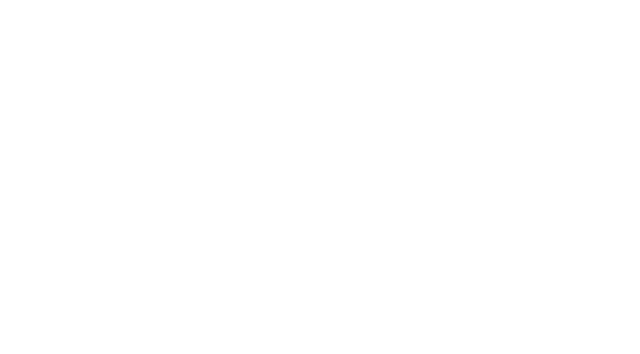
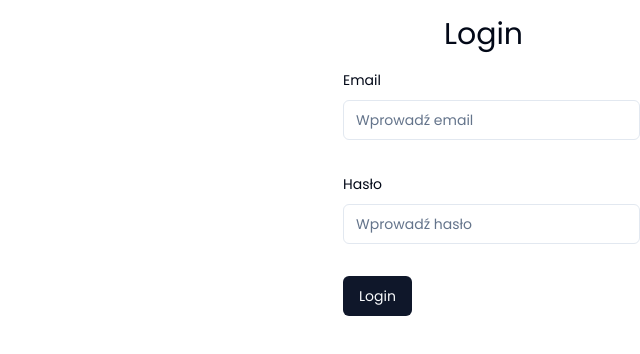
Before and after one commit to theWebCookie/e-board, a Next.js app in the folder frontend/: page / in a window 1280 px wide. Shown: the top 354 px of the page, without its empty margins (640-1280 px from the left). Built offline with nearby package versions, Linux system fonts and the light colour scheme.

Commit message:
feat: login page as home page

```diff
--- a/frontend/src/app/login/page.tsx
+++ /dev/null
@@ -1,12 +0,0 @@
-import LoginForm from '@/components/LoginForm/LoginForm';
-
-const Login = () => {
-  return (
-    <div>
-      <h1 className='p-4 text-3xl'>Login</h1>
-      <LoginForm />
-    </div>
-  );
-};
-
-export default Login;
--- a/frontend/src/app/page.tsx
+++ b/frontend/src/app/page.tsx
@@ -1,3 +1,15 @@
+import LoginForm from '@/components/LoginForm/LoginForm';
+
 export default function Home() {
-  return <main></main>;
+  return (
+    <main className='flex justify-between max-w-screen-xl max-h-screen'>
+      <section className=''>{/* image section on the left */}</section>
+      <section className='flex align-middle'>
+        <div className='flex flex-col align-middle justify-center'>
+          <h1 className='p-4 pl-0 text-3xl text-center'>Login</h1>
+          <LoginForm />
+        </div>
+      </section>
+    </main>
+  );
 }
```
